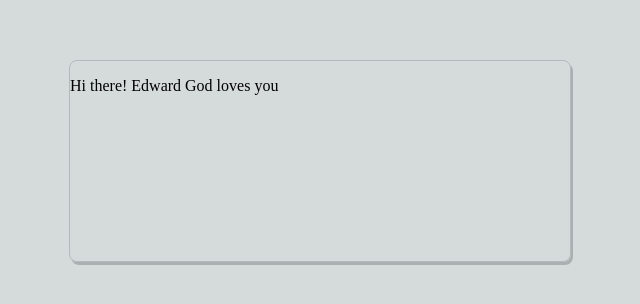
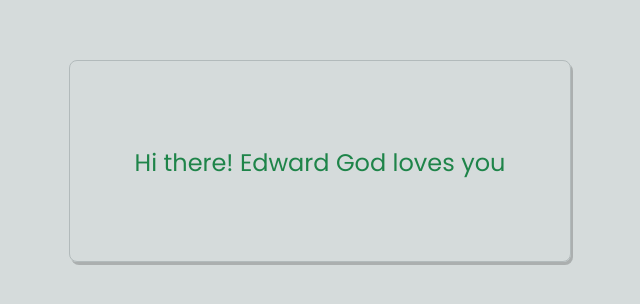
Before and after one commit to odhiambo-ed/typescript-fundementals, a website built with Vite: page index.html in a window 1280 px wide. Shown: the part 190-494 px from the top of the page, without its empty margins (320-960 px from the left). Built offline with nearby package versions, Linux system fonts and the light colour scheme.

Commit message:
add font size

```diff
--- a/src/style.css
+++ b/src/style.css
@@ -1,7 +1,9 @@
+@import url('https://fonts.googleapis.com/css2?family=Open+Sans:ital,wght@0,300..800;1,300..800&family=Patrick+Hand&family=Poppins:ital,wght@0,100;0,200;0,300;0,400;0,500;0,600;0,700;0,800;0,900;1,100;1,200;1,300;1,400;1,500;1,600;1,700;1,800;1,900&family=Rubik:ital,wght@0,300..900;1,300..900&display=swap');
 :root {
   margin: 0;
   padding: 0;
   background-color: #d5dbdb;
+  font-family: 'Poppins', sans-serif;
 }
 
 #app {
@@ -12,3 +14,10 @@
   border-radius: 8px;
   box-shadow: 2px 3px rgba(0, 0, 0, 0.2);
 }
+
+#app p {
+  color: #1e8449;
+  text-align: center;
+  padding-top: 60px;
+  font-size: 24px;
+}
```
